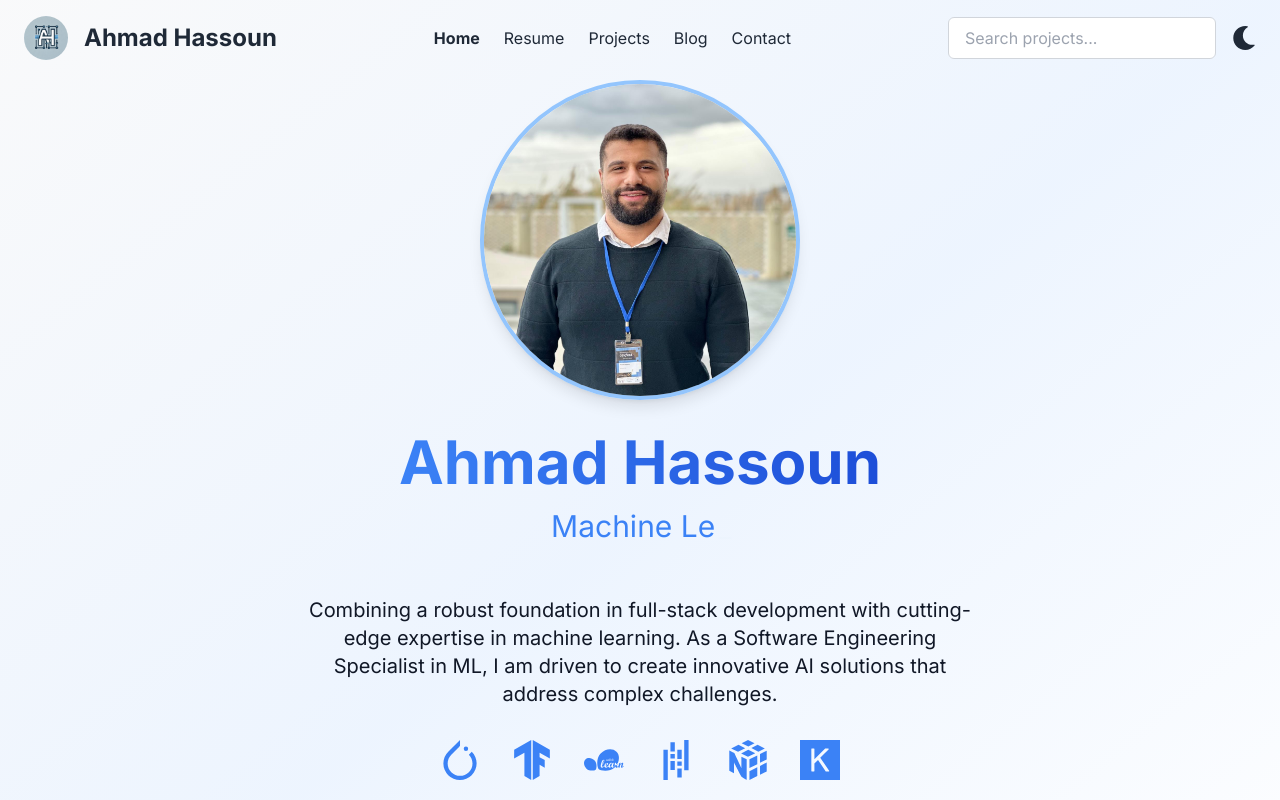
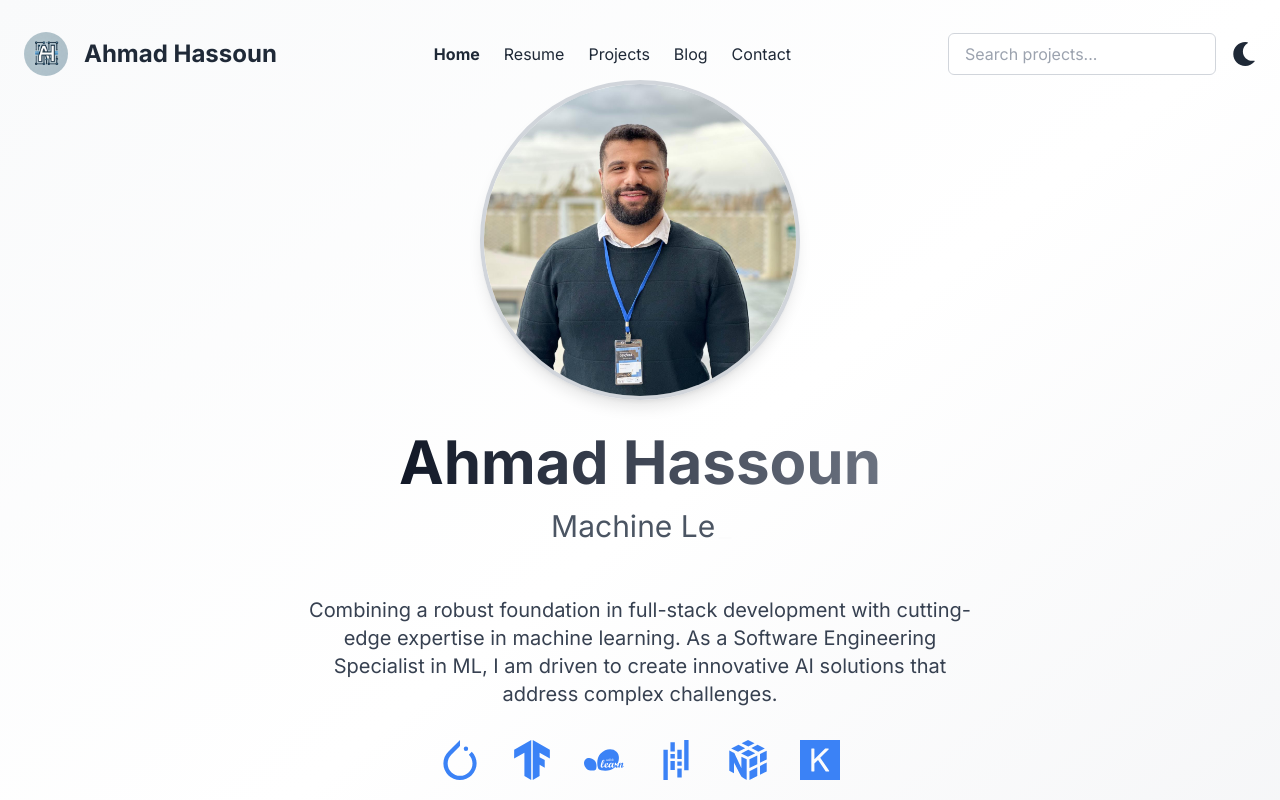
Before and after one commit to ahmadhassoun366/portfolio, a Next.js app: page / in a window 1280 px wide. Shown: the top 800 px of the page. Built offline with nearby package versions, Linux system fonts and the light colour scheme.

Commit message:
change colorS

```diff
--- a/src/app/components/hero-section.tsx
+++ b/src/app/components/hero-section.tsx
@@ -11,7 +11,7 @@ import {
   SiNumpy,
   SiKeras,
 } from "react-icons/si";
-import { Typewriter } from 'react-simple-typewriter';
+import { Typewriter } from "react-simple-typewriter";
 import portfolio from "../../../public/images/portfolio.jpg";
 import ThemeSettingsService from "@/shared/services/theme/theme.service";
 import themeSettingsSvcContext from "@/shared/services/theme/theme.context";
@@ -21,7 +21,7 @@ const HeroSection = () => {
   const theme = themeSvc.getTheme();
 
   return (
-    <section className="min-h-screen flex flex-col justify-center items-center relative bg-white dark:bg-gray-900">
+    <section className="min-h-screen flex flex-col justify-center items-center relative bg-gradient-to-br from-blue-50 via-white to-blue-100 dark:bg-gray-900">
       <BackgroundAnimation />
       <Content />
       <ScrollIndicator />
@@ -36,7 +36,7 @@ const BackgroundAnimation = () => (
     animate={{ scale: 1, rotate: 0 }}
     transition={{ duration: 1.5, ease: "easeOut" }}
   >
-    <div className="w-full h-full bg-gradient-to-br from-gray-100 via-blue-100 to-white opacity-50 dark:from-gray-900 dark:via-blue-900 dark:to-black" />
+    <div className="w-full h-full bg-gradient-to-br from-gray-50 via-white to-gray-100 dark:from-gray-900 dark:via-blue-900 dark:to-black" />
   </motion.div>
 );
 
@@ -60,7 +60,7 @@ const ProfileImage = () => (
     animate={{ opacity: 1, scale: 1 }}
     transition={{ duration: 0.8, ease: "easeOut" }}
   >
-    <div className="relative w-64 h-64 md:w-80 md:h-80 rounded-full border-4 border-blue-300 shadow-lg overflow-hidden">
+    <div className="relative w-64 h-64 md:w-80 md:h-80 rounded-full border-4 border-gray-300 shadow-lg overflow-hidden">
       <Image
         src={portfolio}
         alt="Ahmad Hassoun"
@@ -78,15 +78,20 @@ const TitleAndTypewriter = () => (
     initial={{ opacity: 0, y: 20 }}
     animate={{ opacity: 1, y: 0 }}
     transition={{ duration: 0.5, delay: 0.2 }}
-    className="text-gray-900 dark:text-white"
+    className="text-gray-800 dark:text-white"
   >
-    <h1 className="text-5xl md:text-6xl font-bold mb-4 bg-clip-text text-transparent bg-gradient-to-r from-blue-500 to-blue-700 dark:from-blue-400 dark:to-blue-600">
+    <h1 className="text-5xl md:text-6xl font-bold mb-4 bg-clip-text text-transparent bg-gradient-to-r from-gray-900 to-gray-500 dark:from-blue-400 dark:to-blue-600">
       Ahmad Hassoun
     </h1>
     <div className="relative h-12 md:h-16 mb-6">
-      <span className="text-2xl md:text-3xl text-blue-500 dark:text-blue-300">
+      <span className="text-2xl md:text-3xl text-gray-600 dark:text-blue-300">
         <Typewriter
-          words={["AI Engineer", "Software Developer", "Machine Learning Specialist", "Full Stack Developer"]}
+          words={[
+            "AI Engineer",
+            "Software Developer",
+            "Machine Learning Specialist",
+            "Full Stack Developer",
+          ]}
           loop={true}
           cursor
           cursorStyle="_"
@@ -101,15 +106,14 @@ const TitleAndTypewriter = () => (
 
 const Description = () => (
   <motion.p
-    className="text-lg md:text-xl mb-8 max-w-2xl mx-auto"
+    className="text-lg md:text-xl mb-8 max-w-2xl mx-auto text-gray-700 dark:text-gray-200"
     initial={{ opacity: 0, y: 20 }}
     animate={{ opacity: 1, y: 0 }}
     transition={{ duration: 0.5, delay: 0.4 }}
   >
-    Combining a robust foundation in full-stack development with
-    cutting-edge expertise in machine learning. As a Software
-    Engineering Specialist in ML, I am driven to create innovative AI
-    solutions that address complex challenges.
+    Combining a robust foundation in full-stack development with cutting-edge
+    expertise in machine learning. As a Software Engineering Specialist in ML, I
+    am driven to create innovative AI solutions that address complex challenges.
   </motion.p>
 );
 
--- a/src/app/layouts/Header.tsx
+++ b/src/app/layouts/Header.tsx
@@ -48,13 +48,15 @@ const Header = () => {
     project.title.toLowerCase().includes(searchQuery.toLowerCase())
   );
 
-  const isResumeSearch = searchQuery.toLowerCase() === "resume" || searchQuery.toLowerCase() === "cv";
+  const isResumeSearch =
+    searchQuery.toLowerCase() === "resume" ||
+    searchQuery.toLowerCase() === "cv";
 
   return (
     <header
-      className={`fixed w-full z-50 transition-all duration-300 ${
+      className={`fixed w-full z-50 transition-all rounded-full  my-4 duration-300 ${
         isScrolled || isMobileMenuOpen
-          ? "bg-white/70 shadow-lg dark:bg-gray-800"
+          ? "bg-white/90 shadow-lg dark:bg-gray-800"
           : "bg-transparent md:bg-transparent"
       }`}
     >
@@ -121,7 +123,7 @@ const Header = () => {
               onChange={(e) => setSearchQuery(e.target.value)} // Update search query
               className="px-4 py-2 rounded-md border border-gray-300 dark:border-gray-600 dark:bg-gray-700 dark:text-white focus:outline-none focus:ring-2 focus:ring-blue-500"
             />
-            {(searchQuery && (filteredProjects.length > 0 || isResumeSearch)) && (
+            {searchQuery && (filteredProjects.length > 0 || isResumeSearch) && (
               <div className="absolute top-full mt-2 w-full bg-white dark:bg-gray-700 border border-gray-300 dark:border-gray-600 rounded-md shadow-lg z-10">
                 {isResumeSearch && (
                   <Link
@@ -208,7 +210,7 @@ const Header = () => {
               onChange={(e) => setSearchQuery(e.target.value)} // Update search query
               className="mt-4 px-4 py-2 rounded-md border border-gray-300 dark:border-gray-600 dark:bg-gray-700 dark:text-white focus:outline-none focus:ring-2 focus:ring-blue-500 w-full"
             />
-            {(searchQuery && (filteredProjects.length > 0 || isResumeSearch)) && (
+            {searchQuery && (filteredProjects.length > 0 || isResumeSearch) && (
               <div className="mt-2 w-full bg-white dark:bg-gray-700 border border-gray-300 dark:border-gray-600 rounded-md shadow-lg z-10">
                 {isResumeSearch && (
                   <Link
--- a/src/app/resume/page.tsx
+++ b/src/app/resume/page.tsx
@@ -6,7 +6,7 @@ import "@react-pdf-viewer/default-layout/lib/styles/index.css";
 import "./style.css"; // Import custom styless
 
 const ResumePage = () => {
-  const pdfUrl = "/resume/AhmadHassoun-Resume-.pdf"; // Path to the PDF in the public directory
+  const pdfUrl = "/resume/AhmadHassoun-Resume-.pdf";
 
   return (
     <main className="p-20 bg-white dark:bg-gray-900">
```
